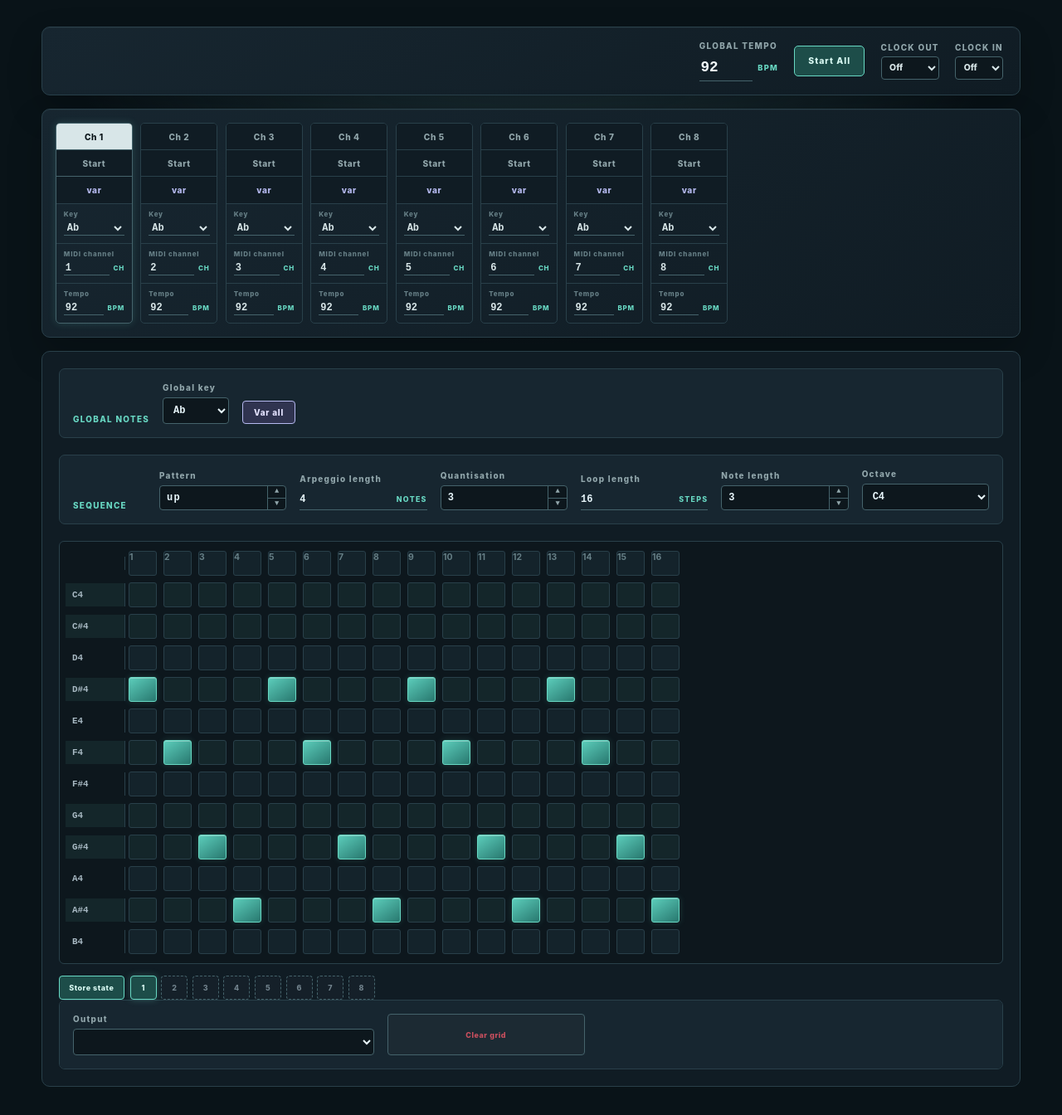
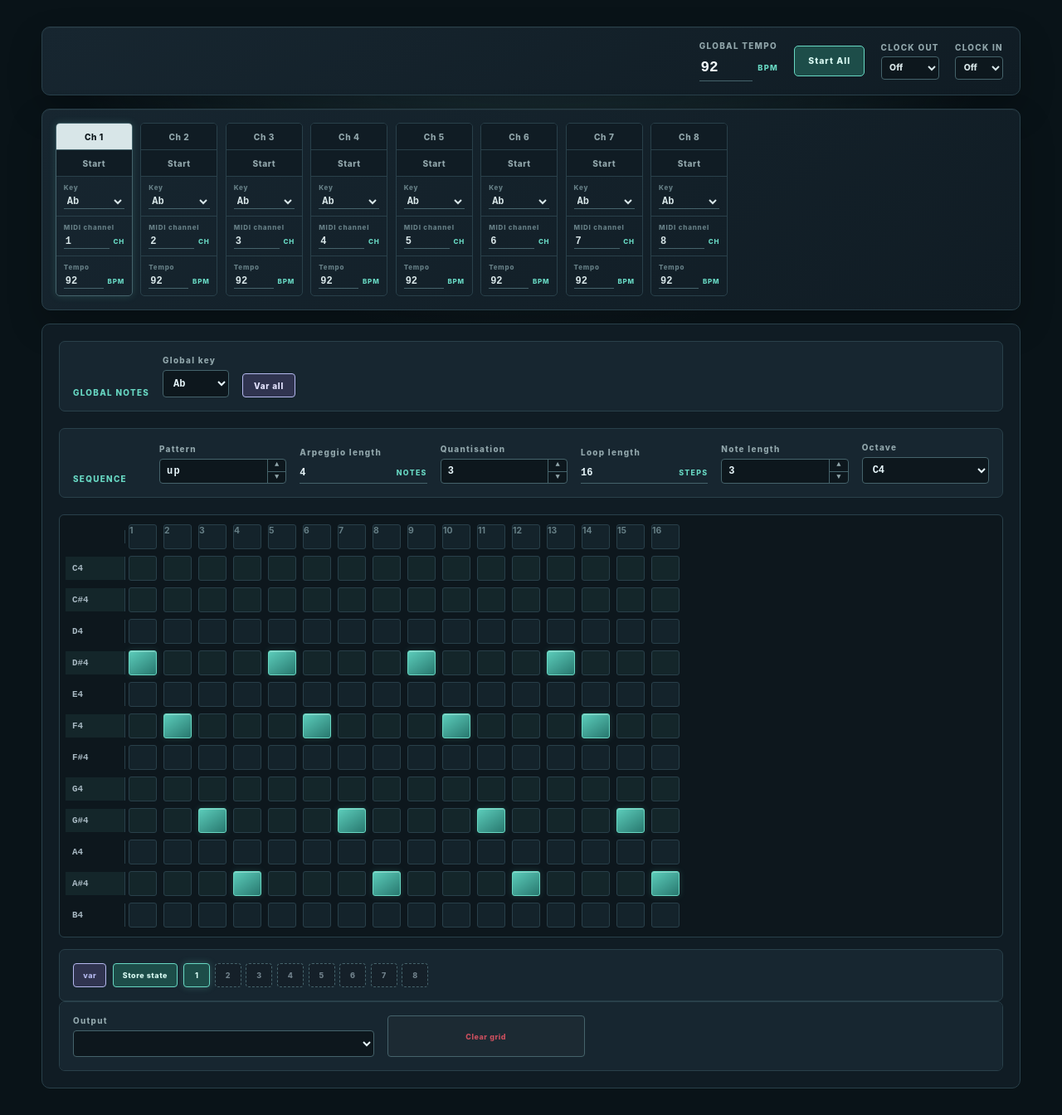
Before and after one commit to hendrik-goebel/Arpeggiator, a Vue app: page / in a window 1280 px wide. Shown: the whole page at 83% size. Built offline with nearby package versions, Linux system fonts and the light colour scheme.

Commit message:
layout adjustment

```diff
--- a/src/App.vue
+++ b/src/App.vue
@@ -27,7 +27,7 @@
 
 
     <section class="module channel-module">
-      <ChannelsBar :channels="channels" :currentIndex="currentIndex" @select="selectChannel" @copy-channel="copyChannel" @toggle="toggleChannelPlay" @variation="createVariation" @update-key="updateChannelKey" @update-midi-channel="updateMidiChannel" @update-bpm="updateChannelBpm" />
+      <ChannelsBar :channels="channels" :currentIndex="currentIndex" @select="selectChannel" @copy-channel="copyChannel" @toggle="toggleChannelPlay" @update-key="updateChannelKey" @update-midi-channel="updateMidiChannel" @update-bpm="updateChannelBpm" />
     </section>
 
 
@@ -37,7 +37,7 @@
       :active-stored-state-index="currentActiveStoredStateIndex"
       @toggle-note="toggleNote" @cycle-step="cycleStep" @toggle-play="togglePlay" @enable-midi="enableMidi"
       @select-output="(id)=>{ selectedOutputId = id }" @update-pattern="updatePattern" @update-noteLength="updateNoteLength" @update-octave="updateArpeggioOctave" @clear-notes="clearNotes" @update-loop-length="updateLoopLength" @update-quant="updateQuantisation"
-      @update-arpeggio-length="updateArpeggioLength" @update-global-key="updateGlobalKey" @global-variation="createGlobalVariation"
+      @update-arpeggio-length="updateArpeggioLength" @update-global-key="updateGlobalKey" @global-variation="createGlobalVariation" @channel-variation="() => createVariation(currentIndex)"
       @store-state="storeCurrentState" @apply-stored-state="applyStoredState" />
   </main>
 </template>
--- a/src/components/ArpeggiatorPanel.vue
+++ b/src/components/ArpeggiatorPanel.vue
@@ -43,6 +43,7 @@ const fullNotes = computed(() => Array.from({ length: KEYBOARD_OCTAVE_SIZE }, (_
       <StepsGrid :notes="fullNotes" :steps="channel.steps" :base="channel.base" :key-root="channel.key" :play-step="channel.playStep" :step-count="channel.loopLength" @toggle-note="$emit('toggle-note', $event)" @toggle-step="$emit('cycle-step', $event)" />
     </div>
     <div class="state-storage">
+      <button class="variation-button" @click="$emit('channel-variation')">var</button>
       <button class="store-button" @click="$emit('store-state')">Store state</button>
       <div class="stored-states">
         <button
@@ -105,13 +106,19 @@ select:focus, input:focus { border-color: var(--teal); box-shadow: 0 0 0 2px rgb
 .utility-buttons button.active { border-color: var(--teal); color: var(--teal); }
 .utility-buttons .clear-button { color: var(--coral); }
 .sequencer { overflow-x: auto; }
-.state-storage { display: flex; flex-wrap: wrap; gap: .45rem; align-items: center; margin-top: .85rem; }
-.store-button, .stored-state-button {
+.state-storage {
+  display: flex; flex-wrap: wrap; gap: .45rem; align-items: center;
+  margin-top: .85rem; padding: 1rem;
+  border: 1px solid var(--line); border-radius: 7px;
+  background: var(--bg-raised);
+}
+.store-button, .variation-button, .stored-state-button {
   border: 1px solid var(--line-strong); border-radius: 4px; padding: .5rem .7rem;
   background: #1c2a33; color: var(--text-muted); font-size: .56rem; font-weight: 800;
   letter-spacing: .06em; cursor: pointer;
 }
 .store-button { border-color: var(--teal); color: var(--teal-soft); background: var(--teal-deep); }
+.variation-button { border-color: var(--lavender); color: var(--lavender); background: var(--lavender-deep); }
 .stored-states { display: flex; flex-wrap: wrap; gap: .35rem; }
 .stored-state-button { min-width: 2rem; color: var(--lavender-soft); background: var(--lavender-deep); }
 .stored-state-button.empty { border-style: dashed; color: #71828c; background: #152029; }
--- a/src/components/ChannelsBar.vue
+++ b/src/components/ChannelsBar.vue
@@ -8,7 +8,6 @@
           ch.playing ? 'Stop' : 'Start'
         }}
       </button>
-      <button class="variation-button" @click.stop="$emit('variation', i)">var</button>
       <label class="key-control">Key
         <select :value="ch.key" @click.stop @change.stop="$emit('update-key', i, $event.target.value)">
           <option v-for="key in CIRCLE_OF_FIFTHS_KEYS" :key="key.name" :value="key.name">{{ key.name }}</option>
@@ -91,10 +90,6 @@ function dropOnChannel(targetIndex: number, event: DragEvent) {
 .channel button.playing {
   background: var(--teal-deep);
   color: var(--teal-soft);
-}
-
-.channel button.variation-button {
-  color: var(--lavender);
 }
 
 .key-control {
```
